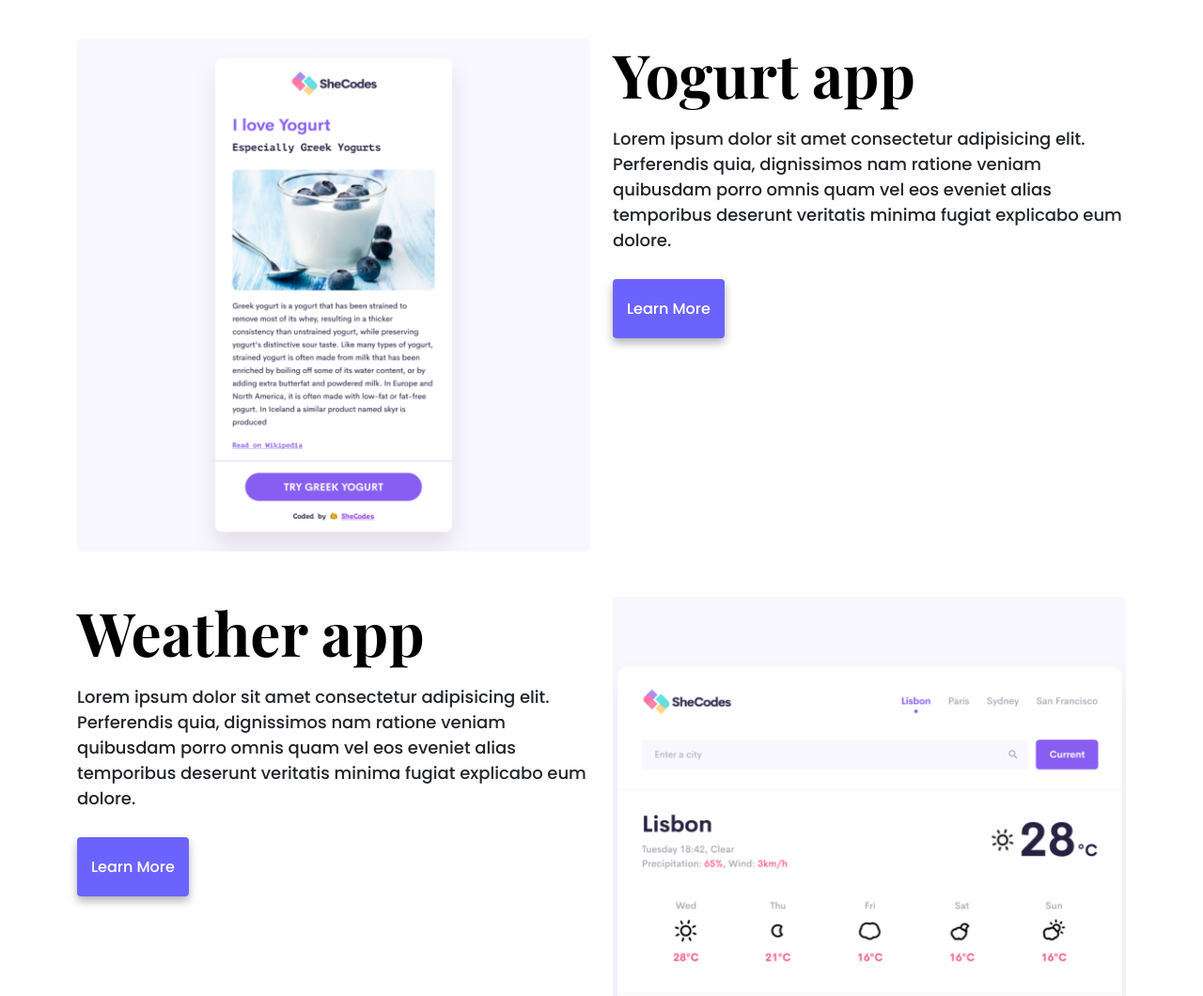
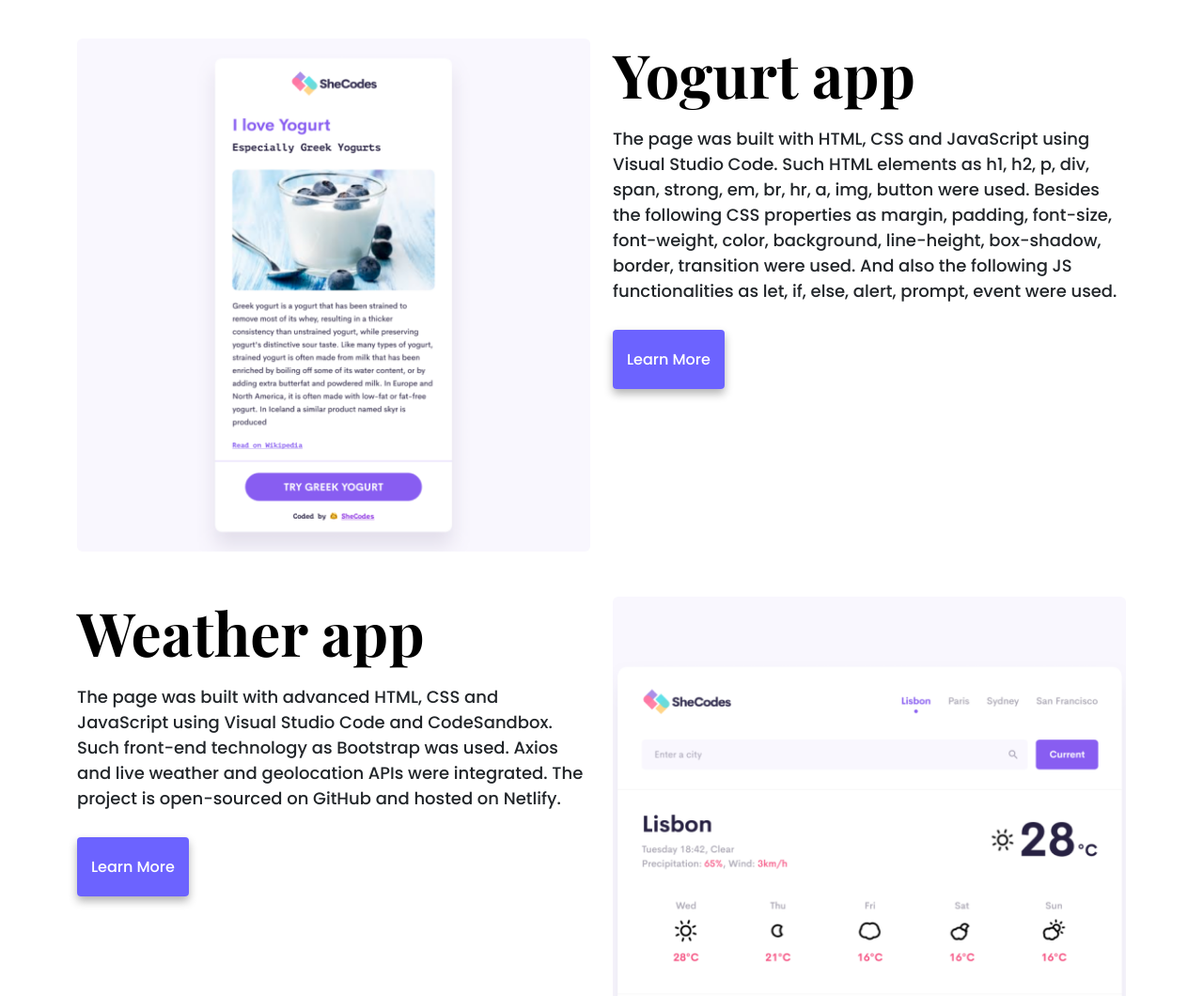
Before and after one commit to Olena-Remina/About-me-page, a website: page index.html in a window 1280 px wide. Shown: the part 720-1780 px from the top of the page at 94% size. Drawn offline with nearby package versions, Linux system fonts and the light colour scheme.

Commit message:
Changed the content of the paragraphs

```diff
--- a/index.html
+++ b/index.html
@@ -72,16 +72,13 @@
   </h5>
     <div class="container">
       <div class="row mb-5">
-        <div class="col d-none d-md-block">
+        <div class="col d-none d-lg-block">
           <img src="/images/yogurt.png" alt="Yogurt project" class="img-fluid rounded project-picture" />
         </div>
         <div class="col">
           <h4 class="mb-3">Yogurt app</h4>
           <p>
-            Lorem ipsum dolor sit amet consectetur adipisicing elit. Perferendis
-            quia, dignissimos nam ratione veniam quibusdam porro omnis quam vel
-            eos eveniet alias temporibus deserunt veritatis minima fugiat
-            explicabo eum dolore.
+            The page was built with HTML, CSS and JavaScript using Visual Studio Code. Such HTML elements as h1, h2, p, div, span, strong, em, br, hr, a, img, button were used. Besides the following CSS properties as margin, padding, font-size, font-weight, color, background, line-height, box-shadow, border, transition were used. And also the following JS functionalities as let, if, else, alert, prompt, event were used.
           </p>
           <div class="mt-5">
             <a href="#" class="primary-link project-link" title="Yogurt project">Learn more</a>
@@ -92,16 +89,13 @@
         <div class="col">
           <h4 class="mb-3">Weather app</h4>
           <p>
-            Lorem ipsum dolor sit amet consectetur adipisicing elit. Perferendis
-            quia, dignissimos nam ratione veniam quibusdam porro omnis quam vel
-            eos eveniet alias temporibus deserunt veritatis minima fugiat
-            explicabo eum dolore.
+            The page was built with advanced HTML, CSS and JavaScript using Visual Studio Code and CodeSandbox. Such front-end technology as Bootstrap was used. Axios and live weather and geolocation APIs were integrated. The project is open-sourced on GitHub and hosted on Netlify.
           </p>
           <div class="mt-5">
             <a href="#" class="primary-link project-link" title="Weather project">Learn more</a>
           </div>
         </div>
-        <div class="col d-none d-md-block">
+        <div class="col d-none d-lg-block">
           <img src="/images/weather.png" alt="Weather project" class="img-fluid rounded project-picture" />
         </div>
       </div>
--- a/styles/portfolio.css
+++ b/styles/portfolio.css
@@ -129,7 +129,7 @@ p {
   text-decoration: underline;
 }
 
-@media(max-width:767px){
+@media(max-width:991px){
   h1{
     font-size: 48px;
     line-height: 1.5;
```
